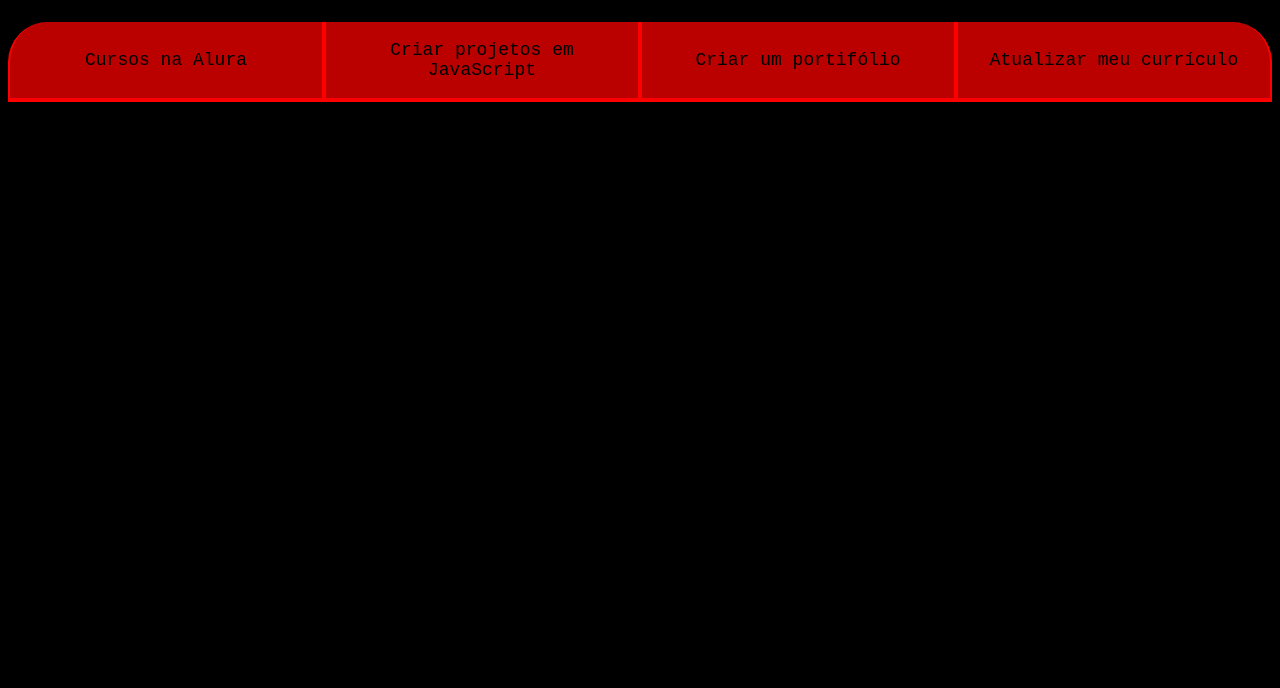
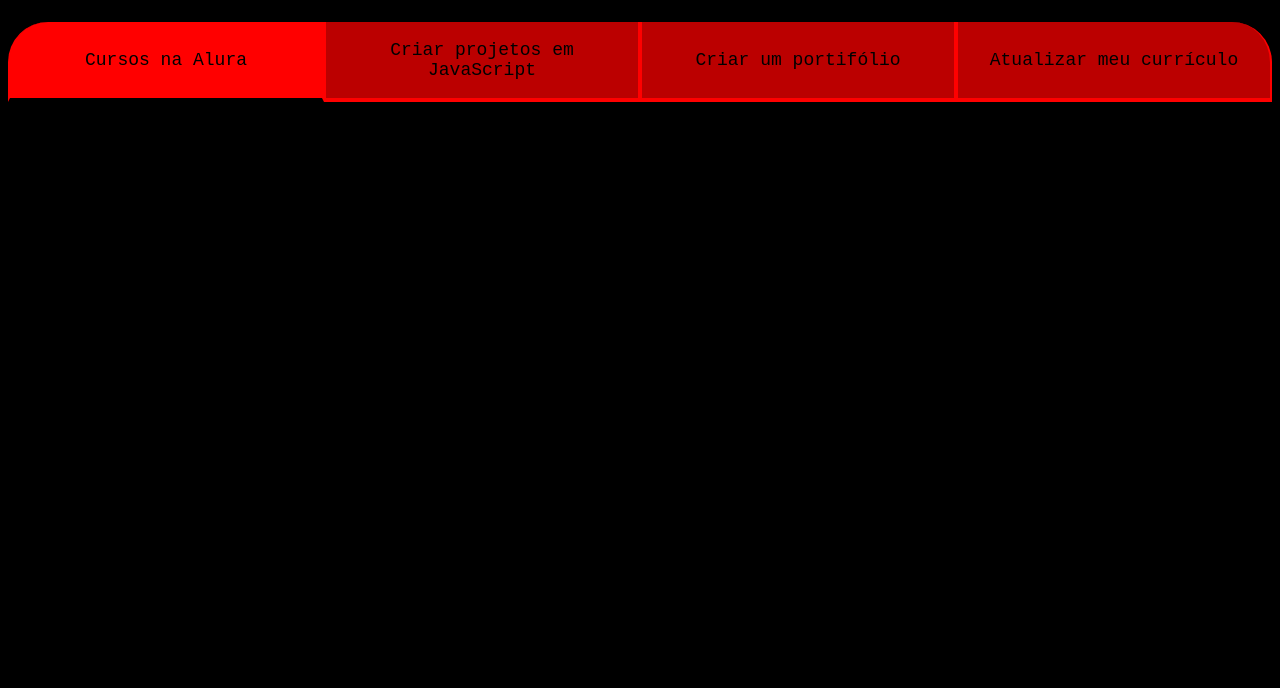
Before and after one commit to Alnarasan06/PROJECT-6PRAMEIANOITE, a plain HTML site: page projeto 6prameianoite/index.html in a window 1280 px wide. Shown: the part 112-800 px from the top of the page. Drawn offline with Linux system fonts and the light colour scheme.

Commit message:
Add files via upload

```diff
--- a/projeto 6prameianoite/index.html
+++ b/projeto 6prameianoite/index.html
@@ -9,10 +9,11 @@
     <section class="conteudo-principal"></section>
     <h2 class="titulo-principal">Meus Objetivos do ano<span>_</span></h2><h2>
     <div class="botoes">
-        <button class="botao">Cursos na Alura</button>
+        <button class="botao ativo">Cursos na Alura</button>
         <button class="botao">Criar projetos em JavaScript</button>
         <button class="botao">Criar um portifólio</button>
         <button class="botao">Atualizar meu currículo</button>
     </div>
+    <script src="main.js"></script>
  </body>
 </html>
--- /dev/null
+++ b/projeto 6prameianoite/main.js
@@ -0,0 +1,2 @@
+const botoes = document.querySelectorAll(".botao");
+console.log(botoes)
--- a/projeto 6prameianoite/style.css
+++ b/projeto 6prameianoite/style.css
@@ -62,3 +62,8 @@
 .botao:last-child {
     border-radius: 0 40px 0 0;
 }
+
+.ativo{
+    background-color: var(--botao-ativo);
+    border-bottom: 4px solid var(--verde);
+}
```
